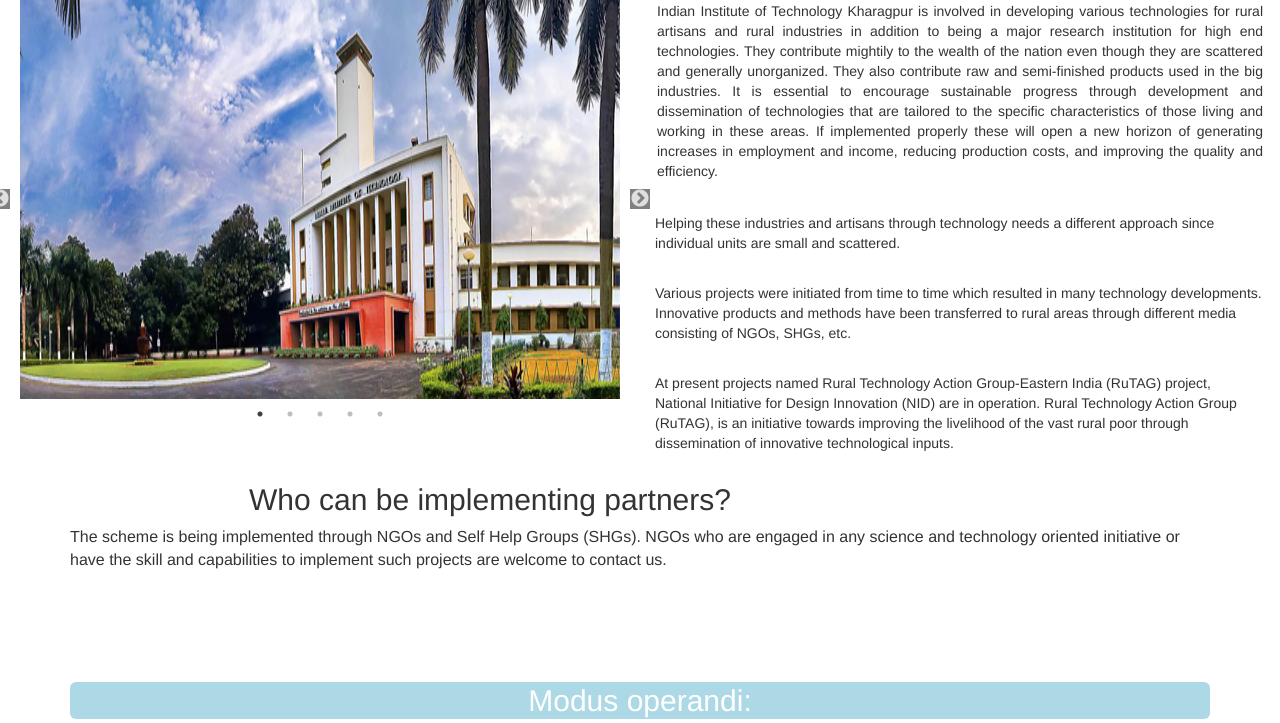
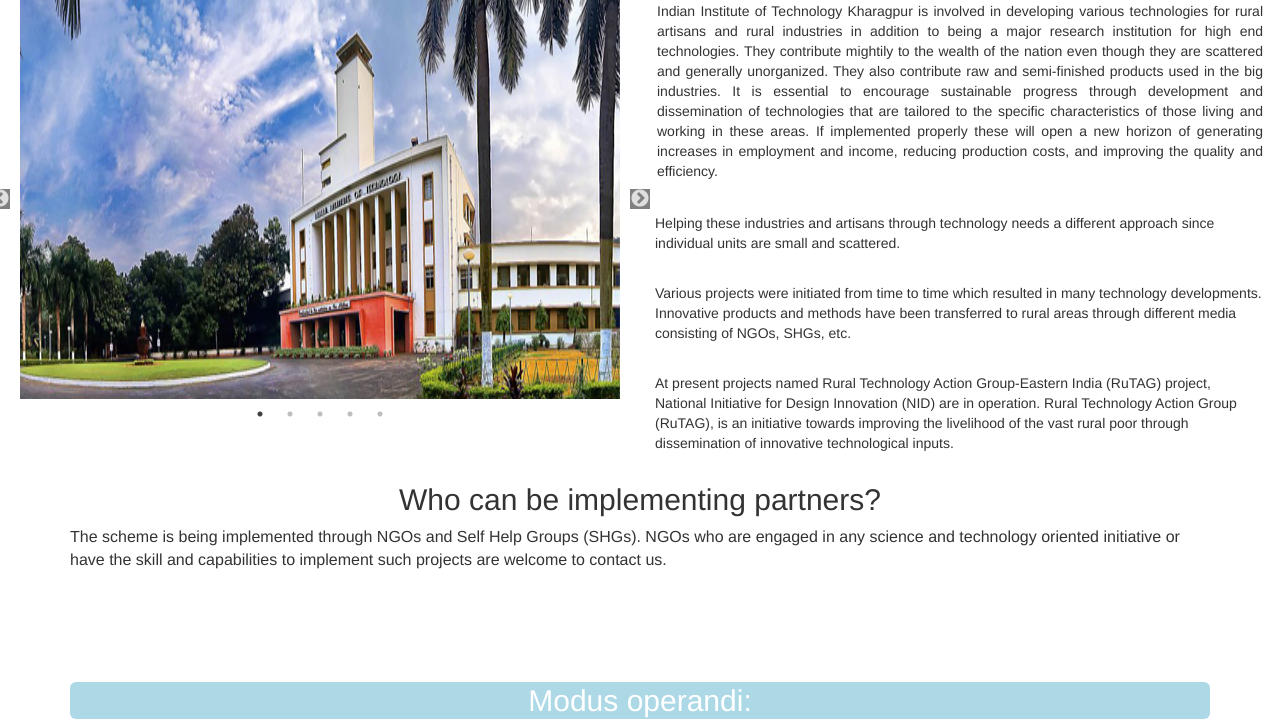
Before and after one commit to rural-technology-cell-iitkgp/rutag, a PHP site: page / in a window 1280 px wide. Shown: the part 160-883 px from the top of the page. Run offline with PHP 8.4, Linux system fonts and the light colour scheme; some libraries are stand-ins or nearby versions.

Commit message:
initail commit

```diff
--- a/index.php
+++ b/index.php
@@ -128,7 +128,7 @@
 					<h3>Dr. P B S Bhdoria</h3>
 					<p>Sed ut perspiciatis unde omnis iste natus error sit voluptatem accusantium doloremque laudantium, totam rem aperiam, eaque ipsa quae ab illo inventore veritatis quasi architecto beatae vitae dicta sunt explicabo. </p>
 				</div-->
-						<h2 style="text-align:center;position:relative;right:150px;"> Who can be implementing partners? </h2>
+						<h2 style="text-align:center;"> Who can be implementing partners? </h2>
 
 			<p style="font-size:16px;"> The scheme is being implemented through NGOs and Self Help Groups (SHGs). NGOs who are engaged in any science and technology oriented initiative or have the skill and capabilities to implement such projects are welcome to contact us.  </p>
 			<br><br><br><br>
```
